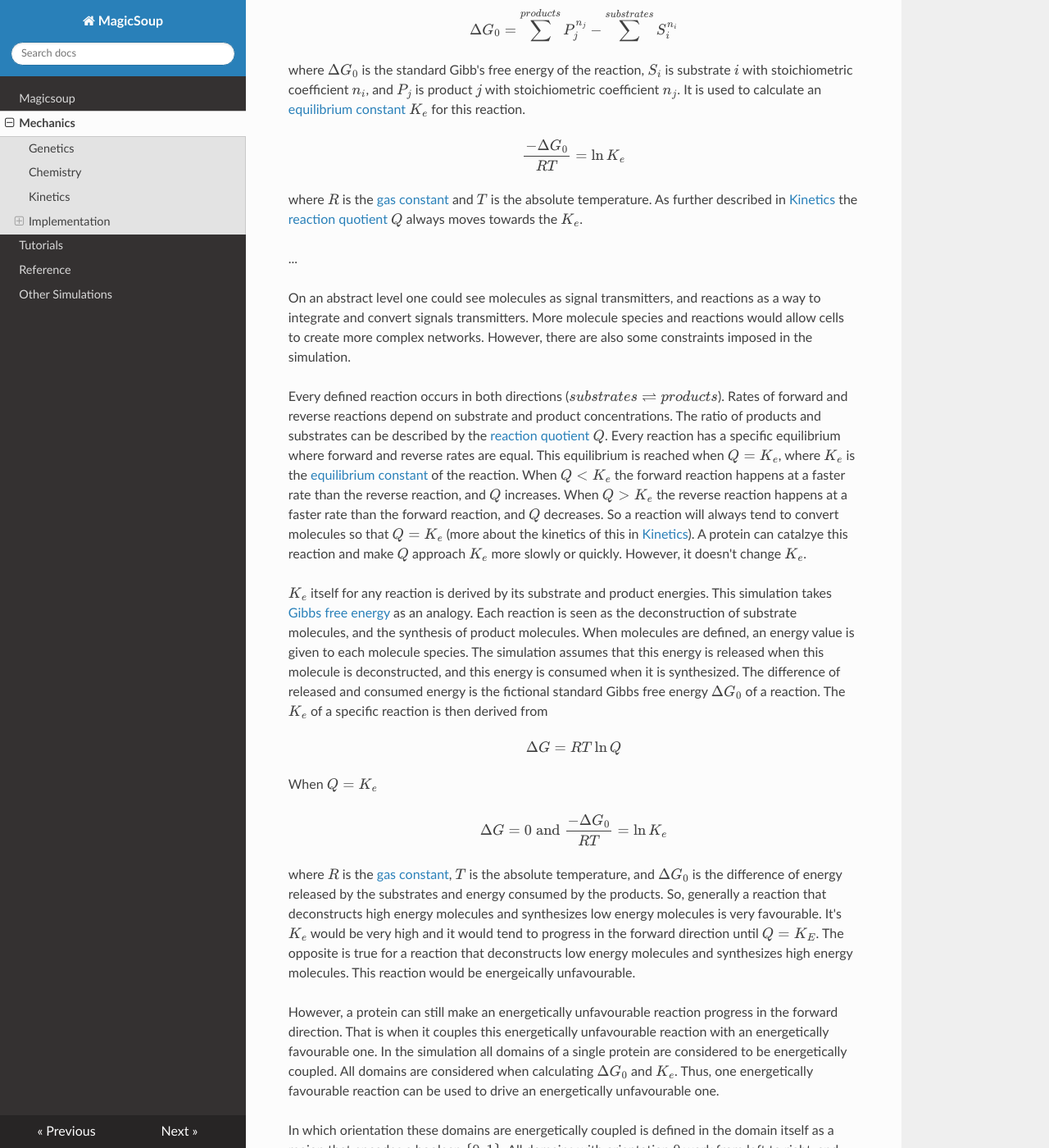
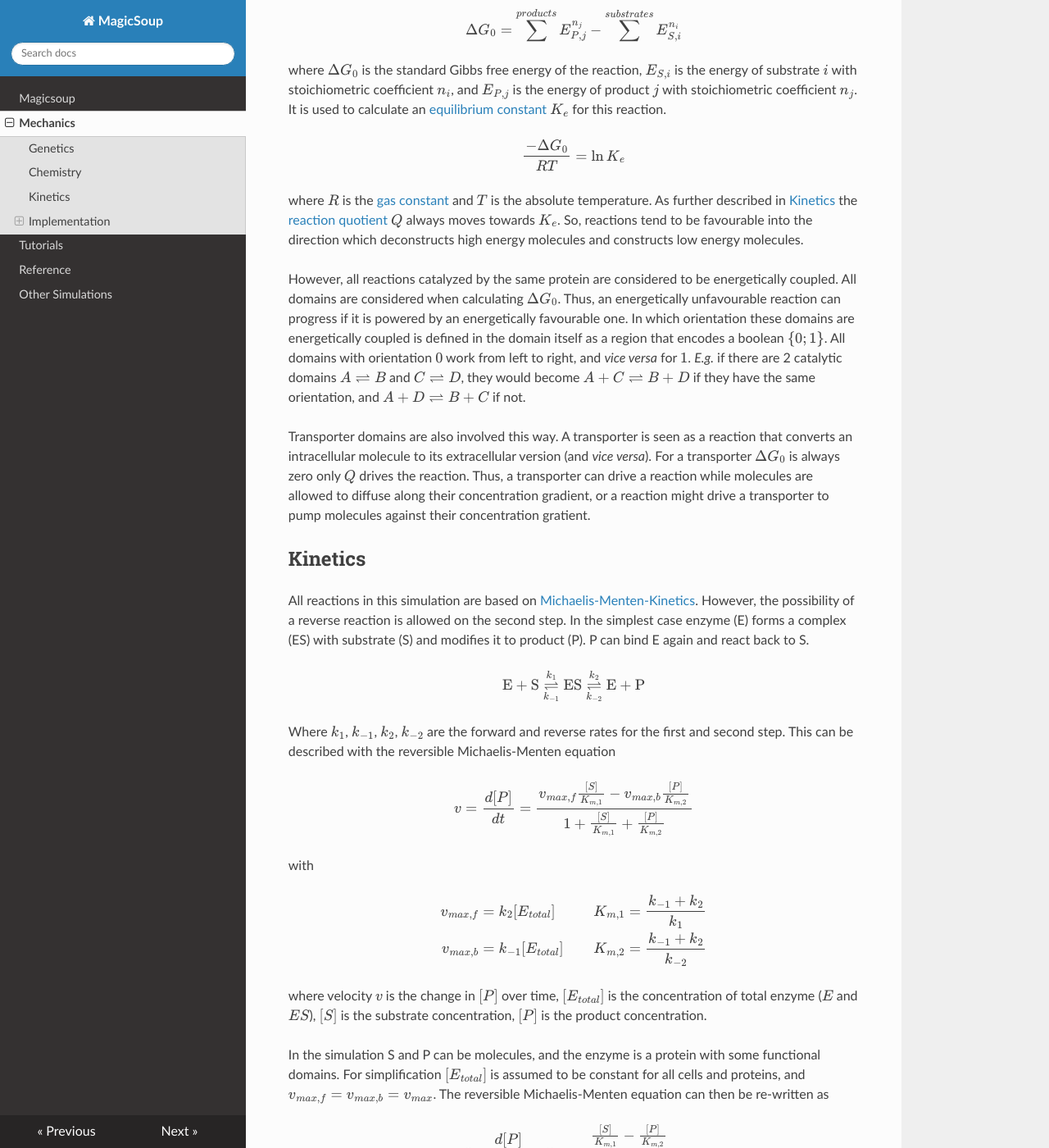
Before and after one commit to mRcSchwering/magic-soup, an MkDocs documentation site: the page built from docs/mechanics.md, in a window 1280 px wide and 1400 px high, scrolled down 1956 px. Shown: the whole window at 82% size. Built offline with MkDocs 1.6.1, drawn with Linux system fonts in a browser that asks for light colours; nearby versions of some CDN libraries; formulas are drawn with MathJax 3; some of the changed text lies outside the part shown.

Commit message:
mechanics docs updated, impl missing

```diff
--- a/docs/mechanics.md
+++ b/docs/mechanics.md
@@ -75,18 +75,18 @@ As the basis of this simulation one has to define which molecule species exist
 and which reactions are possible.
 Molecule species are defined with attributes about how fast they can diffuse
 and permeate, and with an internal energy value.
-This energy is the hypothetical energy that this molecule would release if it was deconstructed to nothing.
+This energy is the hypothetical energy that this molecule would release if it was fully deconstructed.
 Reactions define how molecule species can converted.
 They are all reversible (see [Kinetics](#kinetics) for details).
 Here, the simulation takes [Gibbs free energy](https://en.wikipedia.org/wiki/Gibbs_free_energy) as an analogy:
 
 $$
-\Delta G_0 = \sum^{products}{P_j^{n_j}} - \sum^{substrates}{S_i^{n_i}}
+\Delta G_0 = \sum^{products}{E_{P,j}^{n_j}} - \sum^{substrates}{E_{S,i}^{n_i}}
 $$
 
-where $\Delta G_0$ is the standard Gibb's free energy of the reaction,
-$S_i$ is substrate $i$ with stoichiometric coefficient $n_i$,
-and $P_j$ is product $j$ with stoichiometric coefficient $n_j$.
+where $\Delta G_0$ is the standard Gibbs free energy of the reaction,
+$E_{S,i}$ is the energy of substrate $i$ with stoichiometric coefficient $n_i$,
+and $E_{P,j}$ is the energy of product $j$ with stoichiometric coefficient $n_j$.
 It is used to calculate an [equilibrium constant](https://en.wikipedia.org/wiki/Equilibrium_constant)
 $K_e$ for this reaction.
 
@@ -96,59 +96,13 @@ $$
 
 where $R$ is the [gas constant](https://en.wikipedia.org/wiki/Gas_constant) and $T$ is the absolute temperature.
 As further described in [Kinetics](#kinetics) the [reaction quotient](https://en.wikipedia.org/wiki/Reaction_quotient) $Q$
-always moves towards the $K_e$.
+always moves towards $K_e$.
+So, reactions tend to be favourable into the direction which deconstructs high energy molecules
+and constructs low energy molecules.
 
-...
-
-On an abstract level one could see molecules as signal transmitters,
-and reactions as a way to integrate and convert signals transmitters.
-More molecule species and reactions would allow cells to create more complex networks.
-However, there are also some constraints imposed in the simulation.
-
-Every defined reaction occurs in both directions ($substrates \rightleftharpoons products$).
-Rates of forward and reverse reactions depend on substrate and product concentrations.
-The ratio of products and substrates can be described by the [reaction quotient](https://en.wikipedia.org/wiki/Reaction_quotient) $Q$.
-Every reaction has a specific equilibrium where forward and reverse rates are equal.
-This equilibrium is reached when $Q = K_e$, where $K_e$ is the
-[equilibrium constant](https://en.wikipedia.org/wiki/Equilibrium_constant) of the reaction.
-When $Q < K_e$ the forward reaction happens at a faster rate than the reverse reaction, and $Q$ increases.
-When $Q > K_e$ the reverse reaction happens at a faster rate than the forward reaction, and $Q$ decreases.
-So a reaction will always tend to convert molecules so that $Q = K_e$ (more about the kinetics of this in [Kinetics](#kinetics)).
-A protein can catalzye this reaction and make $Q$ approach $K_e$ more slowly or quickly.
-However, it doesn't change $K_e$.
-
-$K_e$ itself for any reaction is derived by its substrate and product energies.
-This simulation takes [Gibbs free energy](https://en.wikipedia.org/wiki/Gibbs_free_energy) as an analogy.
-Each reaction is seen as the deconstruction of substrate molecules, and the synthesis of product molecules.
-When molecules are defined, an energy value is given to each molecule species.
-The simulation assumes that this energy is released when this molecule is deconstructed,
-and this energy is consumed when it is synthesized.
-The difference of released and consumed energy is the fictional standard Gibbs free energy $\Delta G_0$ of a reaction.
-The $K_e$ of a specific reaction is then derived from
-
-$$
-\Delta G = RT \ln Q
-$$
-
-When $Q = K_e$
-
-$$
-\Delta G = 0 \; \text{and} \; \frac{-\Delta G_0}{RT} = \ln K_e
-$$
-
-where $R$ is the [gas constant](https://en.wikipedia.org/wiki/Gas_constant), $T$ is the absolute temperature,
-and $\Delta G_0$ is the difference of energy released by the substrates and energy consumed by the products.
-So, generally a reaction that deconstructs high energy molecules and synthesizes low energy molecules is
-very favourable. It's $K_e$ would be very high and it would tend to progress in the forward direction until $Q = K_E$.
-The opposite is true for a reaction that deconstructs low energy molecules and synthesizes high energy molecules.
-This reaction would be energeically unfavourable.
-
-However, a protein can still make an energetically unfavourable reaction progress in the forward direction.
-That is when it couples this energetically unfavourable reaction with an energetically favourable one.
-In the simulation all domains of a single protein are considered to be energetically coupled.
-All domains are considered when calculating $\Delta G_0$ and $K_e$.
-Thus, one energetically favourable reaction can be used to drive an energetically unfavourable one.
-
+However, all reactions catalyzed by the same protein are considered to be energetically coupled.
+All domains are considered when calculating $\Delta G_0$.
+Thus, an energetically unfavourable reaction can progress if it is powered by an energetically favourable one.
 In which orientation these domains are energetically coupled
 is defined in the domain itself as a region that encodes a boolean $\{0;1\}$.
 All domains with orientation $0$ work from left to right, and _vice versa_ for $1$.
@@ -180,32 +134,34 @@ Where $k_1$, $k_{-1}$, $k_2$, $k_{-2}$ are the forward and reverse rates for the
 This can be described with the reversible Michaelis-Menten equation
 
 $$
-v = \frac{dP}{dt} = \frac{v_{max,f} \frac{S}{K_{m,1}} - v_{max,b} - \frac{P}{K_{m,2}}}{1 + \frac{S}{K_{m,1}} + \frac{P}{K_{m,2}}}
+v = \frac{d[P]}{dt} =
+\frac{v_{max,f} \frac{[S]}{K_{m,1}} - v_{max,b} \frac{[P]}{K_{m,2}}}{1 + \frac{[S]}{K_{m,1}} + \frac{[P]}{K_{m,2}}}
 $$
 
 with
 
 \begin{aligned}
-v_{max,f} &= k_2 E_{total}      && K_{m,1} = \frac{k_{-1} + k_2}{k_1}    \\
-v_{max,b} &= k_{-1} E_{total}   && K_{m,2} = \frac{k_{-1} + k_2}{k_{-2}}
+v_{max,f} &= k_2 [E_{total}]      && K_{m,1} = \frac{k_{-1} + k_2}{k_1}    \\
+v_{max,b} &= k_{-1} [E_{total}]   && K_{m,2} = \frac{k_{-1} + k_2}{k_{-2}}
 \end{aligned}
 
-where velocity $v$ is the change in P over time,
-$E_{total}$ is the total amount of enzyme,
-$S$ is the amount of substrate,
-$P$ is the amount of product.
+where velocity $v$ is the change in $[P]$ over time,
+$[E_{total}]$ is the concentration of total enzyme ($E$ and $ES$),
+$[S]$ is the substrate concentration,
+$[P]$ is the product concentration.
 
 In the simulation S and P can be molecules, and the enzyme is a protein with some functional domains.
-For simplification $E_{total}$ is assumed to be constant for all cells and proteins,
+For simplification $[E_{total}]$ is assumed to be constant for all cells and proteins,
 and $v_{max,f} = v_{max,b} = v_{max}$.
 The reversible Michaelis-Menten equation can then be re-written as
 
 $$
-v = \frac{dP}{dt} = v_{max} \frac{\frac{S}{K_{m,1}} - \frac{P}{K_{m,2}}}{1 + \frac{S}{K_{m,1}} + \frac{P}{K_{m,2}}}
+v = \frac{d[P]}{dt} =
+v_{max} \frac{\frac{[S]}{K_{m,1}} - \frac{[P]}{K_{m,2}}}{1 + \frac{[S]}{K_{m,1}} + \frac{[P]}{K_{m,2}}}
 $$
 
 $v_{max}$ defines the maximum velocity of the protein.
-$K_{m,1}$ and $K_{m,2}$ describe affinities to S and P.
+$K_{m,1}$ and $K_{m,2}$ describe reciprocal affinities to S and P.
 In general a protein can consist of catalytic, transporter, and regulatory domains (see [Genetics](#genetics)).
 Transporters are treated as catalytic domains which convert a molecule species from its intracellular version to its extracellular one and _vice versa_.
 Regulatory domains regulate the protein [non-competitively](https://en.wikipedia.org/wiki/Non-competitive_inhibition).
@@ -218,16 +174,21 @@ $$
 with
 
 $$
-X_S = \frac{1}{K_{m,1}} \prod^{\text{substrates}} S_i^{n_i} \text{  and  }  X_P = \frac{1}{K_{m,2}} \prod^{\text{products}} P_j^{n_j}
+X_S =
+\frac{1}{K_{m,1}} \prod^{\text{substrates}} [S]_i^{n_i}
+\text{  ,  }
+X_P = \frac{1}{K_{m,2}} \prod^{\text{products}} [P]_j^{n_j}
 $$
 
 where $a_{reg} \in [0;1]$ is regulatory activity (details below),
-$S_i$ is substrate $i$ with stoichiometric coefficient $n_i$,
-and $P_j$ is product $j$ with stoichiometric coefficient $n_j$.
-The amount change over time of any molecule species can be calculated by multiplying its _stoichiometric number_
+$[S]_i$ is the concentration of substrate $i$ with stoichiometric coefficient $n_i$,
+and $[P]_j$ is the concentration of product $j$ with stoichiometric coefficient $n_j$.
+Concentration change over time of any molecule species can be calculated by multiplying its
+[stoichiometric number](https://en.wikipedia.org/wiki/Stoichiometry#Stoichiometric_coefficient_and_stoichiometric_number)
 (using IUPAC nomenclatur) with $v_{final}$.
 Over time the reaction will approach an equilibrium state
-where $v_{final} = 0$, and its reaction quotient $Q = K_e$ (the equilibirum constant):
+where $v_{final} = 0$, and its [reaction quotient](https://en.wikipedia.org/wiki/Reaction_quotient)
+$Q = K_e$ (the [equilibirum constant](https://en.wikipedia.org/wiki/Equilibrium_constant)):
 
 $$
 \lim_{t \to \infty} Q = \frac{X_P}{X_S} = \frac{K_{m,1}}{K_{m,2}} = K_e
@@ -244,7 +205,8 @@ K_{m,1} =
 \begin{cases}
 K_m,             & \text{if $K_e \ge 1$} \\
 \frac{K_m}{K_e}, & \text{if $K_e < 1$}
-\end{cases} \text{  and  }
+\end{cases}
+\text{  ,  }
 K_{m,2} =
 \begin{cases}
 K_e K_m,  & \text{if $K_e \ge 1$} \\
@@ -262,17 +224,17 @@ $$
 with
 
 $$
-X_A = \prod^{\text{activators}} A_l^{n_l} \text{  and  }  X_I = \prod^{\text{inhibitors}} I_k^{n_k}
+X_A = \prod^{\text{activators}} [A]_l^{n_l} \text{  ,  }  X_I = \prod^{\text{inhibitors}} [I]_k^{n_k}
 $$
 
-where $K_{m,a}$ is the Michaelis-Menten constant for activators,
-$K_{m,i}$ is the Michaelis-Menten constant for inhibitors,
-$A_l$ is activator $l$ with stoichiometric coefficient $n_l$,
-and $I_k$ is inhibitor $k$ with stoichiometric coefficient $n_k$.
+where $K_{m,a}$ defines the reciprocal affinity of activators,
+$K_{m,i}$ defines the reciprocal affinity of inhibitors,
+$[A]_l$ is the concentration of activator $l$ with stoichiometric coefficient $n_l$,
+and $[I]_k$ is the concentration of inhibitor $k$ with stoichiometric coefficient $n_k$.
 If there are no activators $a_{act} = 1$ and if there are no inhibitors $a_{inh} = 0$.
-Values for $K_{m,a}$ and $K_{m,i}$ are defined in the domain specifications.
+Values for $K_{m,a}$ and $K_{m,i}$ are directly defined in the domain specifications.
 
-When the mappings of nucleotide sequences to values for maximum velocities and affinities
+When values for the mappings of nucleotide sequences to values for maximum velocities and affinities
 are created, they are sampled from a log-uniform distribution with user defined boundaries.
 If there are multiple catalytic and transporter domains,
 activating regulatory domains, or inhibiting regulatory domains
```
